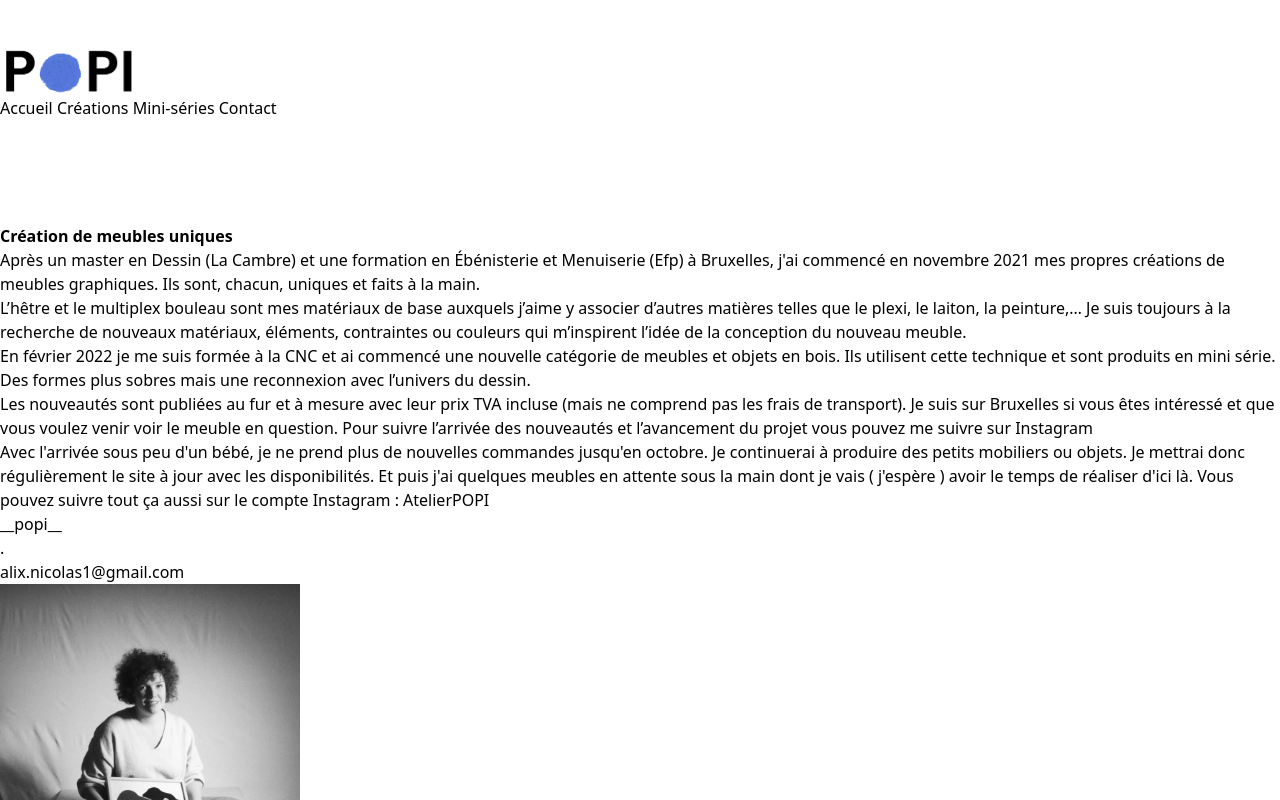
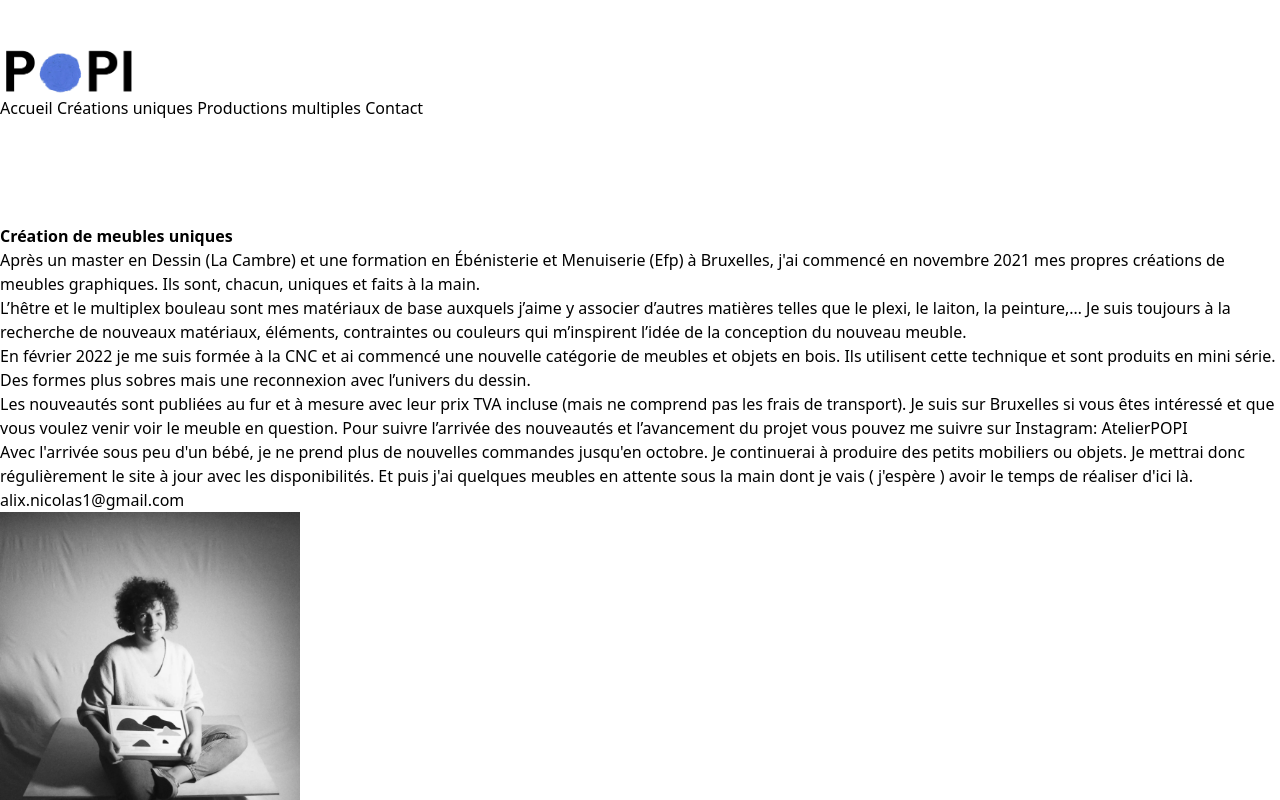
Before and after one commit to DinoJay/alix_latest, a SvelteKit app: page /contact in a window 1280 px wide. Both pictures are taken after a click on the button "nav". Shown: the top 800 px of the page. Built offline with nearby package versions, Linux system fonts and the light colour scheme; some icons are missing.

Commit message:
changed contact again

```diff
--- a/src/routes/+layout.svelte
+++ b/src/routes/+layout.svelte
@@ -89,14 +89,14 @@
 							href="/creations"
 							class="block mt-4 text-teal-lighter {key === '/creations' && 'underline'}"
 						>
-							Créations
+							Créations uniques
 						</a>
 						<a
 							on:click={autoclose}
 							href="/mini_series"
 							class="block mt-4 text-teal-lighter {key === '/collab' && 'underline'}"
 						>
-							Mini-séries
+							Productions multiples
 						</a>
 						<a
 							on:click={autoclose}
--- a/src/routes/contact/+page.svelte
+++ b/src/routes/contact/+page.svelte
@@ -29,33 +29,27 @@
 					meubles et objets en bois. Ils utilisent cette technique et sont produits en mini série.
 					Des formes plus sobres mais une reconnexion avec l’univers du dessin.
 				</p>
-				<p class="">
+				<p class="mb-3">
 					<span>
 						Les nouveautés sont publiées au fur et à mesure avec leur prix TVA incluse (mais ne
 						comprend pas les frais de transport). Je suis sur Bruxelles si vous êtes intéressé et
 						que vous voulez venir voir le meuble en question. Pour suivre l’arrivée des nouveautés
-						et l’avancement du projet vous pouvez me suivre sur Instagram
+						et l’avancement du projet vous pouvez me suivre sur Instagram:
+					</span>
+					<span>
+						<a class="  font-bold" href="https://www.instagram.com/atelierpopi"> AtelierPOPI </a>
 					</span>
 				</p>
 				<p class="mb-3">
 					Avec l'arrivée sous peu d'un bébé, je ne prend plus de nouvelles commandes jusqu'en
 					octobre. Je continuerai à produire des petits mobiliers ou objets. Je mettrai donc
 					régulièrement le site à jour avec les disponibilités. Et puis j'ai quelques meubles en
-					attente sous la main dont je vais ( j'espère ) avoir le temps de réaliser d'ici là. Vous
-					pouvez suivre tout ça aussi sur le compte Instagram : AtelierPOPI
+					attente sous la main dont je vais ( j'espère ) avoir le temps de réaliser d'ici là.
 				</p>
-				<div class="inline-block">
-					<span>
-						<a class=" flex items-end font-bold" href="https://www.instagram.com/atelierpopi">
-							__popi__
-						</a>
-					</span>
-				</div>
-				.
 			</div>
 		</div>
 		<div class="md:mt-12">
-			<a class="" href="mailto: alix.nicolas1@gmail.com">alix.nicolas1@gmail.com</a>
+			<a class="font-bold" href="mailto: alix.nicolas1@gmail.com">alix.nicolas1@gmail.com</a>
 		</div>
 	</div>
 	<div style="width:300px" class="flex flex-col mt-12 mx-auto xl:mt-0">
```
